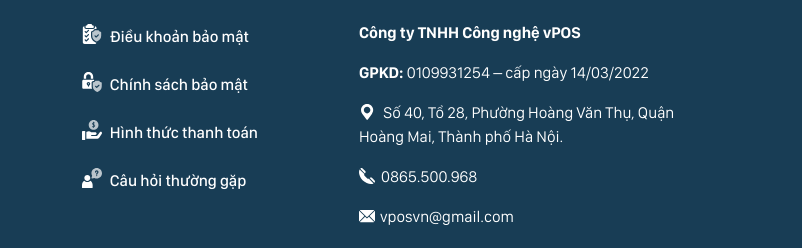
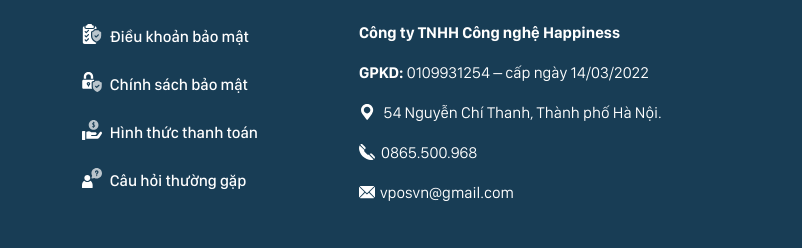
Before and after one commit to cuongnm3008/PI, a plain HTML site: page index.html in a window 1280 px wide. Shown: the part 6053-6301 px from the top of the page, 478-1280 px from the left. Drawn offline with nearby package versions, Linux system fonts and the light colour scheme; files whose address does not match are found by name.

Commit message:
Update index.html

```diff
--- a/index.html
+++ b/index.html
@@ -610,9 +610,9 @@
                 </div>
                 <div class="contact col-lg-4 col-sm-6">
                     <h3>Liên hệ</h3>
-                    <p>Công ty TNHH Công nghệ vPOS</p>
+                    <p>Công ty TNHH Công nghệ Happiness</p>
                     <p><span>GPKD:</span> 0109931254 – cấp ngày 14/03/2022</p>
-                    <p><img src="images/location.svg" alt=""> Số 40, Tổ 28, Phường Hoàng Văn Thụ, Quận Hoàng Mai, Thành phố Hà Nội.</p>
+                    <p><img src="images/location.svg" alt=""> 54 Nguyễn Chí Thanh, Thành phố Hà Nội.</p>
                     <p><img src="images/phone-icon.svg" alt="">0865.500.968</p>
                     <p><img src="images/envelope.svg" alt="">vposvn@gmail.com</p>
                 </div>
```
